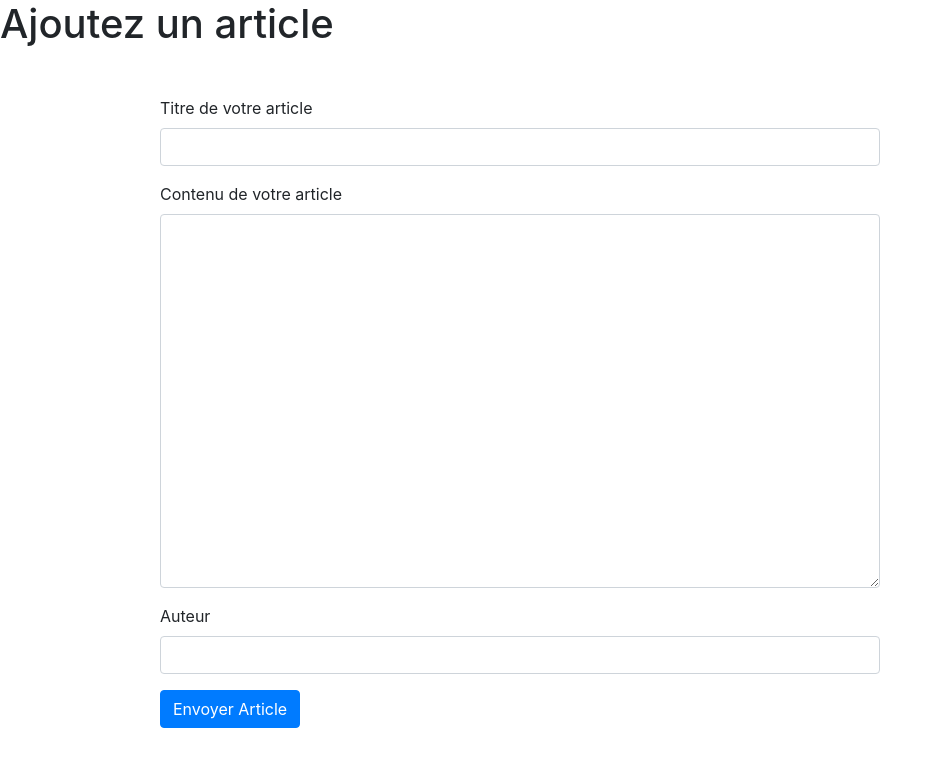
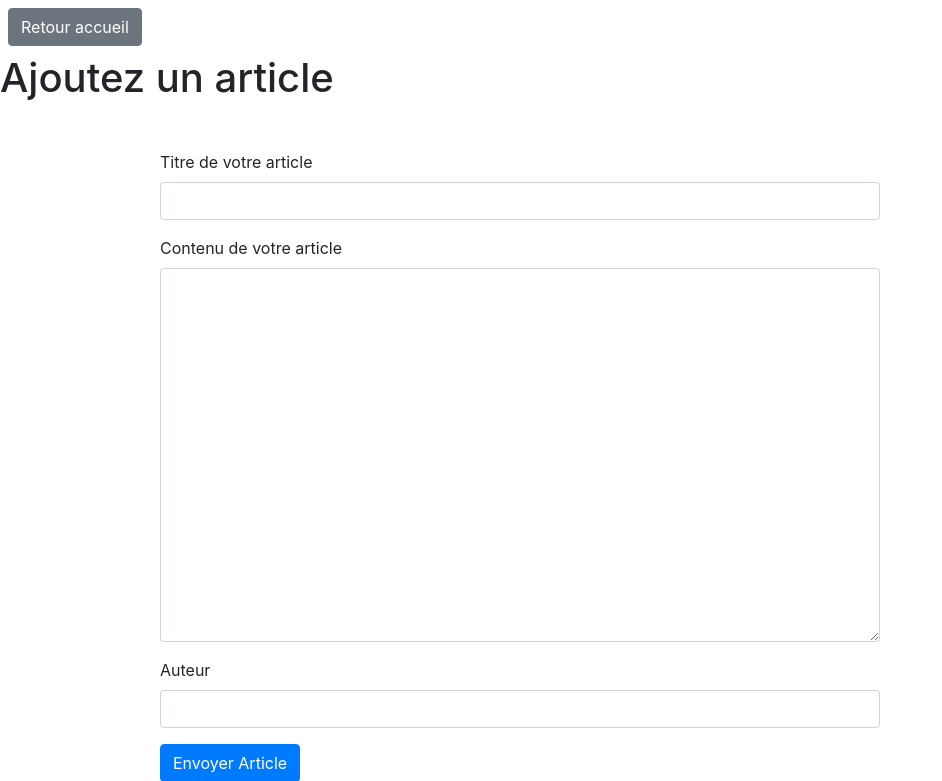
Before and after one commit to Payhache/MVC, a PHP site: page /MVC/view/addArticle_view.php in a window 1280 px wide. Shown: the top 781 px of the page, without its empty margins (0-942 px from the left). Run offline with PHP 8.4, Linux system fonts and the light colour scheme.

Commit message:
btn retour

```diff
--- a/MVC/view/addArticle_view.php
+++ b/MVC/view/addArticle_view.php
@@ -3,6 +3,8 @@
         <?php require_once('parts\meta.html'); ?>
     </head>
     <body>
+    <a class="btn btn-secondary m-2" href="index.php"> Retour accueil</a>
+
         <h1> Ajoutez un article</h1>
 
 
--- a/MVC/view/detailArticle_view.php
+++ b/MVC/view/detailArticle_view.php
@@ -4,6 +4,8 @@
         <?php require_once('parts\meta.html'); ?>
     </head>
     <body>
+    <a class="btn btn-secondary m-2" href="index.php"> Retour accueil</a>
+
         <h1><?= $article->getTitle() ?></h1>
         <p><?= $article->getContent() ?></p>
         <h2> Article écrit par <?php echo $article->getAuthor() ?></h2>
--- a/MVC/view/editArticle_view.php
+++ b/MVC/view/editArticle_view.php
@@ -3,6 +3,8 @@
         <?php require_once('parts\meta.html'); ?>
     </head>
     <body>
+    <a class="btn btn-secondary m-2" href="index.php"> Retour accueil</a>
+
         <h1> Editez votre article ici </h1>
 
 
```
